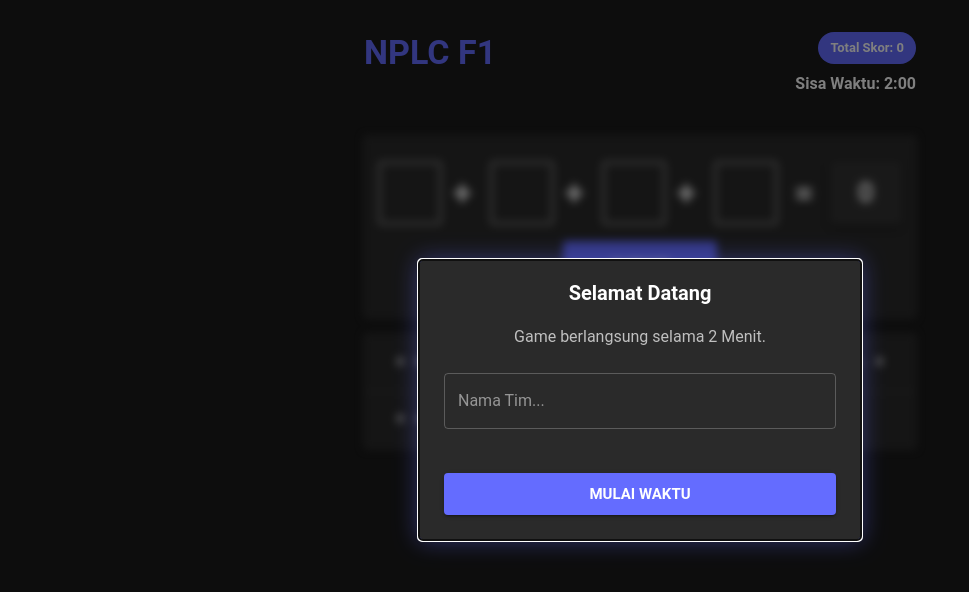
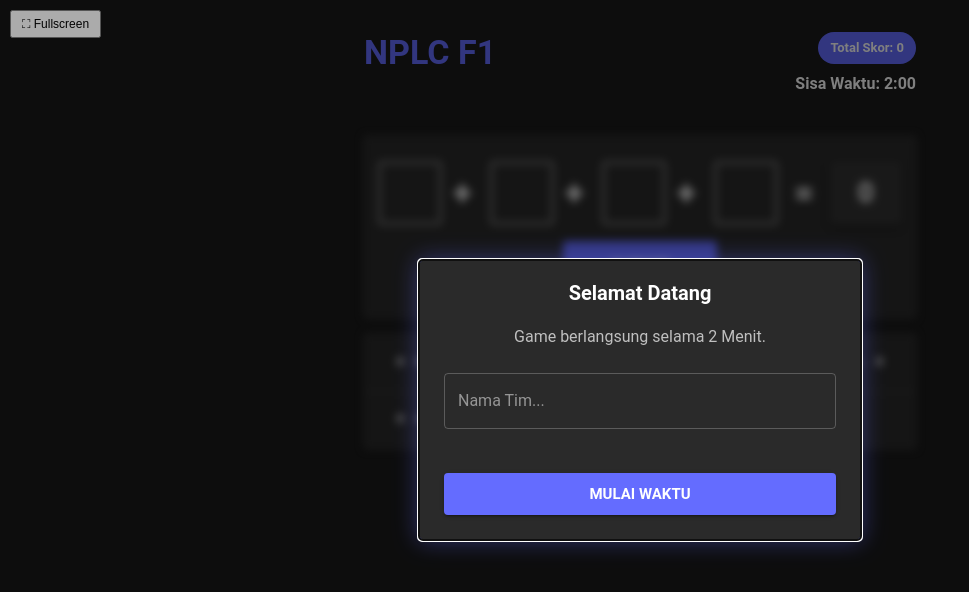
Before and after one commit to Caprizziest/NPLC_F1, a React app in the folder Belajar_react/frontend/: page / in a window 1280 px wide. Shown: the top 592 px of the page, without its empty margins (0-969 px from the left). Built offline with nearby package versions, Linux system fonts and the light colour scheme; the HTML template or start-up script is replaced by a standard one.

Commit message:
add kiosk mode/disable right click to /game

```diff
--- a/Belajar_react/frontend/src/App.jsx
+++ b/Belajar_react/frontend/src/App.jsx
@@ -1,29 +1,87 @@
 import { useState, useEffect } from 'react';
 import Game from './Game';
 import Leaderboard from './Leaderboard';
-import { Link } from 'react-router-dom';
 import { BrowserRouter, Routes, Route } from 'react-router-dom';
 import './App.css';
 
+// --- 1. Komponen Wrapper Khusus Kiosk ---
+const KioskWrapper = ({ children }) => {
+  useEffect(() => {
+    // Fungsi matikan klik kanan
+    const handleContextMenu = (e) => e.preventDefault();
+
+    // Fungsi matikan shortcut developer (F12, dll) - Opsional
+    const handleKeyDown = (e) => {
+       if (e.key === 'F12') e.preventDefault();
+    };
+
+    // Pasang event listener
+    document.addEventListener('contextmenu', handleContextMenu);
+    document.addEventListener('keydown', handleKeyDown);
+
+    // Bersihkan event listener saat pindah halaman (Cleanup)
+    return () => {
+      document.removeEventListener('contextmenu', handleContextMenu);
+      document.removeEventListener('keydown', handleKeyDown);
+      // Opsional: Keluar fullscreen saat pindah halaman
+      if (document.exitFullscreen) document.exitFullscreen().catch(() => {});
+    };
+  }, []);
+
+  // Browser memblokir auto-fullscreen. Harus dipicu tombol.
+  const enterKioskMode = () => {
+    const elem = document.documentElement;
+    if (elem.requestFullscreen) {
+      elem.requestFullscreen().catch((err) => {
+        console.log("Error attempting to enable full-screen mode:", err.message);
+      });
+    }
+  };
+
+  return (
+    <div className="kiosk-area" style={{ width: '100%', height: '100%' }}>
+      {/* Tombol kecil/transparan untuk masuk mode Kiosk */}
+      <button
+        onClick={enterKioskMode}
+        style={{
+          position: 'fixed',
+          top: '10px',
+          left: '10px',
+          zIndex: 9999,
+          padding: '5px 10px',
+          opacity: 0.7,
+          fontSize: '12px'
+        }}
+      >
+        ⛶ Fullscreen
+      </button>
+
+      {/* Render halaman Game di sini */}
+      {children}
+    </div>
+  );
+};
+
+// --- 2. App Utama ---
 function App() {
   return (
     <BrowserRouter>
       <Routes>
-        {/* URL "/" akan membuka Game */}
-        <Route path="/" element={<Game />} />
+        {/* URL "/" akan membuka Game DENGAN fitur Kiosk */}
+        <Route
+          path="/"
+          element={
+            <KioskWrapper>
+              <Game />
+            </KioskWrapper>
+          }
+        />
 
-        {/* URL "/leaderboard" akan membuka Leaderboard */}
+        {/* URL "/leaderboard" akan membuka Leaderboard TANPA fitur Kiosk */}
         <Route path="/leaderboard" element={<Leaderboard />} />
       </Routes>
     </BrowserRouter>
   );
 }
+
 export default App;
-
-
-
-
-
-  // TO DO
-  // TIMER
-  // LEADERBOARD
```
Also changed, not shown: 1 other file (tests, documents, lock files or other folders).
